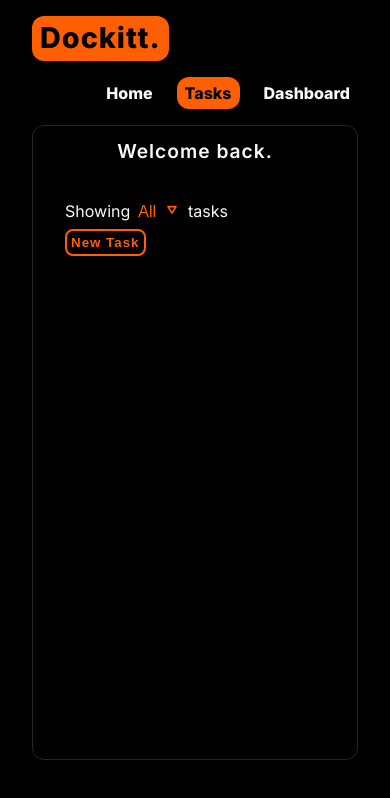
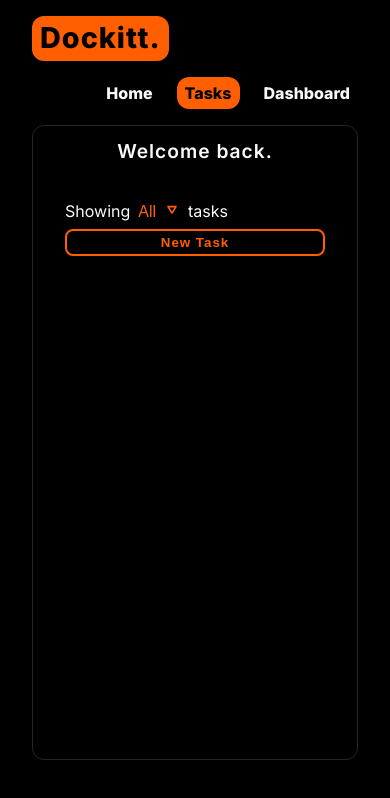
Before and after one commit to williamalowe/Dockitt, a React (Vite) app: page /tasks in a window 390 px wide. Shown: the top 798 px of the page. Built offline with nearby package versions, Linux system fonts and the light colour scheme.

Commit message:
fix: resolve mobile resolution overflow

```diff
--- a/src/components/MobCard/MobCard.module.css
+++ b/src/components/MobCard/MobCard.module.css
@@ -1,4 +1,6 @@
 .card {
+  box-sizing: border-box;
+  width: 100%;
   padding: 0.5rem;
   border: 1px solid var(--accent);
   border-radius: 12px;
--- a/src/components/NewTaskForm/NewTaskForm.jsx
+++ b/src/components/NewTaskForm/NewTaskForm.jsx
@@ -69,7 +69,6 @@ const NewTaskForm = ({ handleClose }) => {
         placeholder="Task Description..."
         required
       />
-      <br></br>
       <label>Tag (optional):</label>
       <input
         className={styles.tagInput}
--- a/src/components/NewTaskForm/NewTaskForm.module.css
+++ b/src/components/NewTaskForm/NewTaskForm.module.css
@@ -68,4 +68,14 @@
   .wrapper {
     flex-direction: column;
   }
+  .form {
+    display: flex;
+    flex-direction: column;
+  }
+  .tagInput {
+    width: 80%;
+  }
+  .descInput {
+    width: 80%;
+  }
 }
--- a/src/components/TaskList/TaskList.module.css
+++ b/src/components/TaskList/TaskList.module.css
@@ -1,5 +1,6 @@
 .tasks {
-  overflow: hidden;
+  /* overflow: hidden; */
+  width: 100%;
 }
 .taskslist {
   flex: 1;
@@ -50,6 +51,7 @@
   transition: all 0.3s ease;
 }
 .content {
+  width: 100%;
   margin-top: 1rem;
   display: flex;
 }
@@ -159,6 +161,7 @@
 }
 .mobView {
   display: none;
+  width: 90%;
 }
 .mobList {
   margin-top: 1rem;
@@ -198,7 +201,11 @@
   text-align: left;
   padding: 0.5rem;
 }
+.mobView {
+  width: 90%;
+}
 .mobForm {
+  width: 100%;
   border: 1px solid var(--accent);
   border-radius: 12px;
   margin-top: 0.5rem;
@@ -227,6 +234,9 @@
     display: none;
   }
   .mobView {
-    display: block;
+    display: flex;
+    flex-direction: column;
+    width: 100%;
+    box-sizing: border-box;
   }
 }
```
